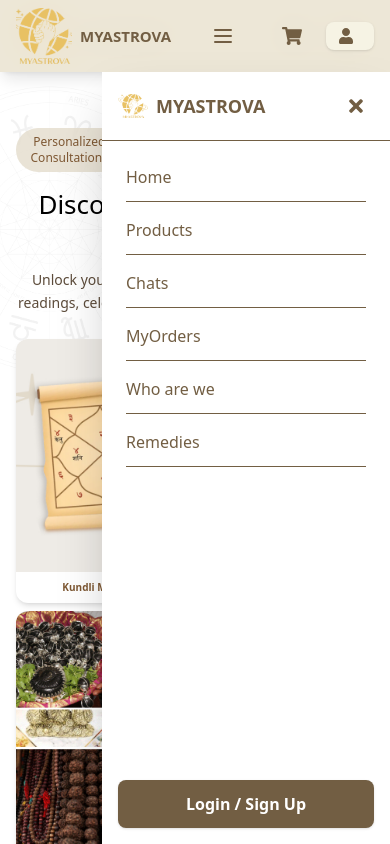
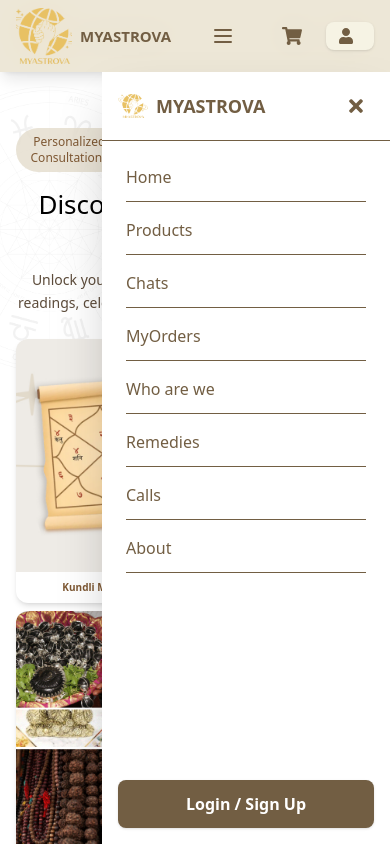
Before and after one commit to AbhishekGour12/astrova, a Next.js app in the folder client/: page / in a window 390 px wide. Both pictures are taken after a click on the button 222 px from the left and 36 px from the top of the page. Shown: the top 844 px of the page. Built offline with nearby package versions, Linux system fonts and the light colour scheme; no server answers.

Commit message:
first commit

```diff
--- a/client/src/app/components/Navbar.js
+++ b/client/src/app/components/Navbar.js
@@ -237,6 +237,8 @@
                   <li className={`border-b pb-3 ${user?"hover:cursor-pointer":"hover:cursor-not-allowed"}`}><Link href="/Orders" className={`${user?"hover:cursor-pointer":"hover:cursor-not-allowed"}`}>MyOrders</Link></li>
                   <li className="border-b pb-3"><Link href="/">Who are we</Link></li>
                   <li className="border-b pb-3"><Link href="/Remedy">Remedies</Link></li>
+                  <li className="border-b pb-3"><Link href="/">Calls</Link></li>
+                  <li className="border-b pb-3"><Link href="/About">About</Link></li>
                 </ul>
 
                 {/* USER SECTION */}
```
